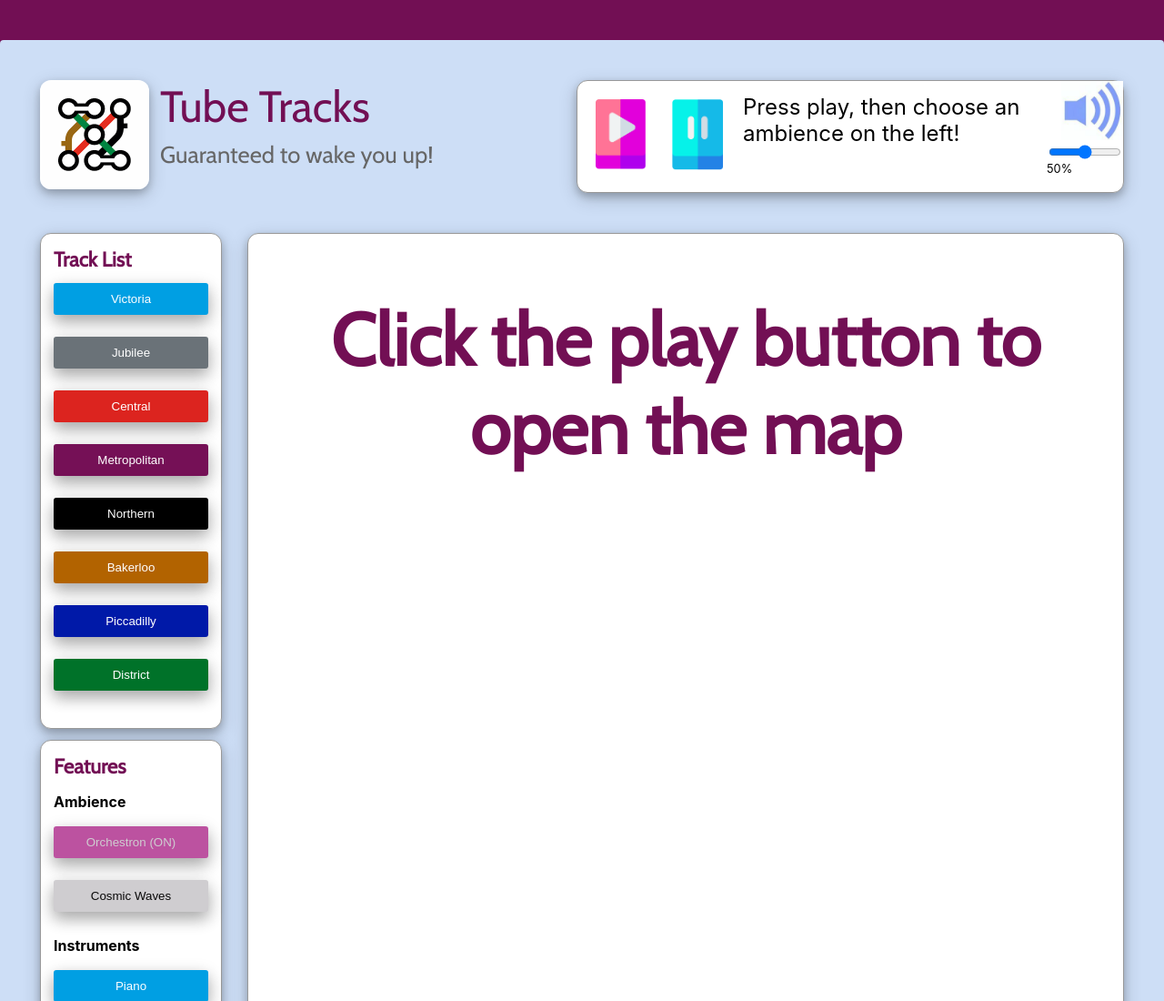
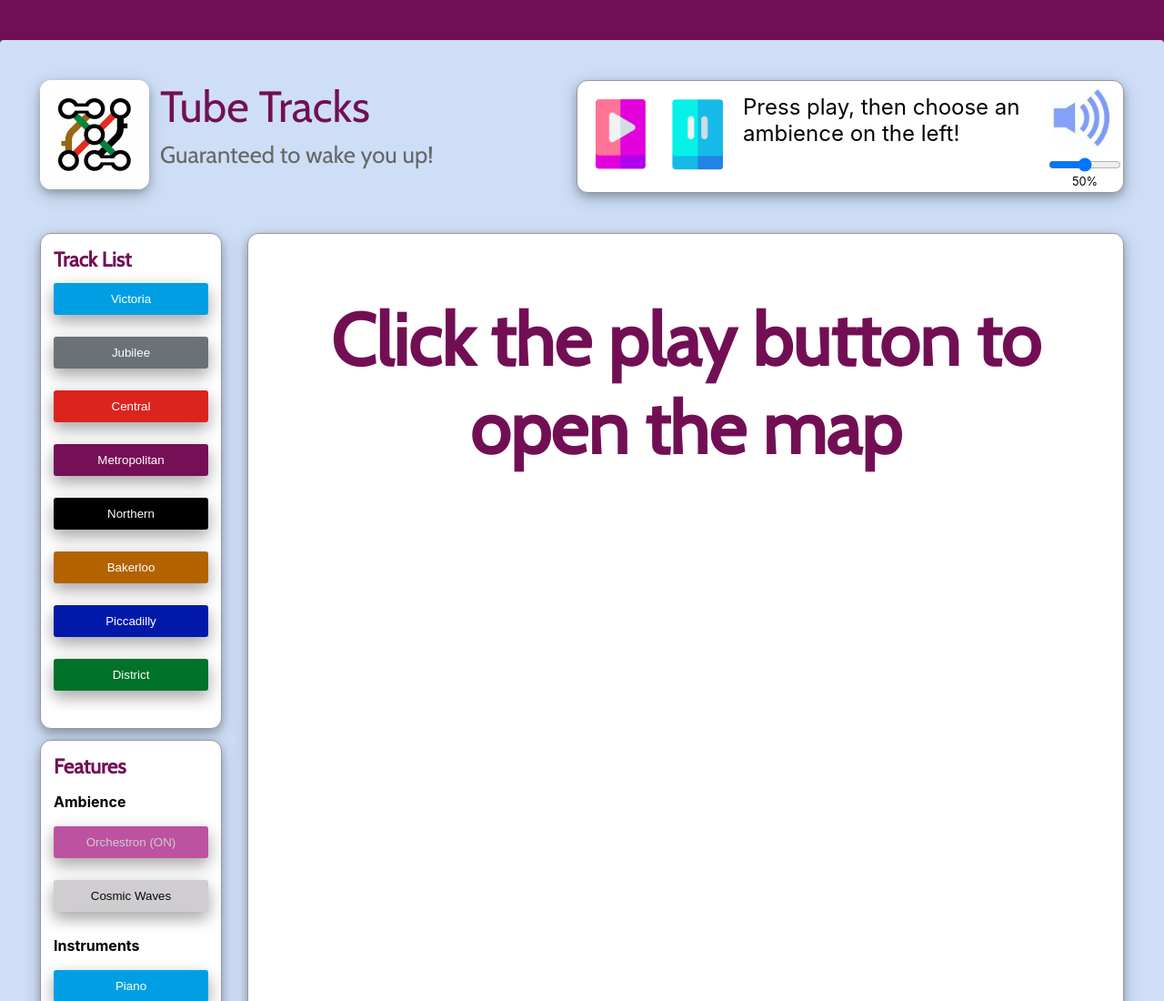
Before and after one commit to abodian/tube-tracks, a React app in the folder frontend/: page / in a window 1280 px wide. Shown: the top 1100 px of the page at 91% size. Built offline with nearby package versions, Linux system fonts and the light colour scheme; no server answers.

Commit message:
volume controller

```diff
--- a/frontend/src/components/app/audioControl/AudioControl.js
+++ b/frontend/src/components/app/audioControl/AudioControl.js
@@ -32,7 +32,7 @@ const PlayStop = ({ stop, start, onVolumeChange, volume }) => {
               value={volume}
               onChange={handleVolumeChange}
             />
-            <div>{volume}%</div>
+            <div className={styles.volumeText}>{volume}%</div>
           </div>
         </div>
       </div>
--- a/frontend/src/components/app/audioControl/AudioControl.module.css
+++ b/frontend/src/components/app/audioControl/AudioControl.module.css
@@ -21,7 +21,7 @@
 }
 .speaker img {
   width: 68px;
-  padding: 0;
+  padding: 8px 12px 6px 0;
 }
 
 .instruct {
@@ -35,8 +35,12 @@
   flex-direction: column;
   width:140px;
   font-size: 0.8rem;
+  align-items: center;
 }
 .volume input[type="range"]{
 
   width:80px;
 }
+.volumeText{
+text-align: center;
+}
```
